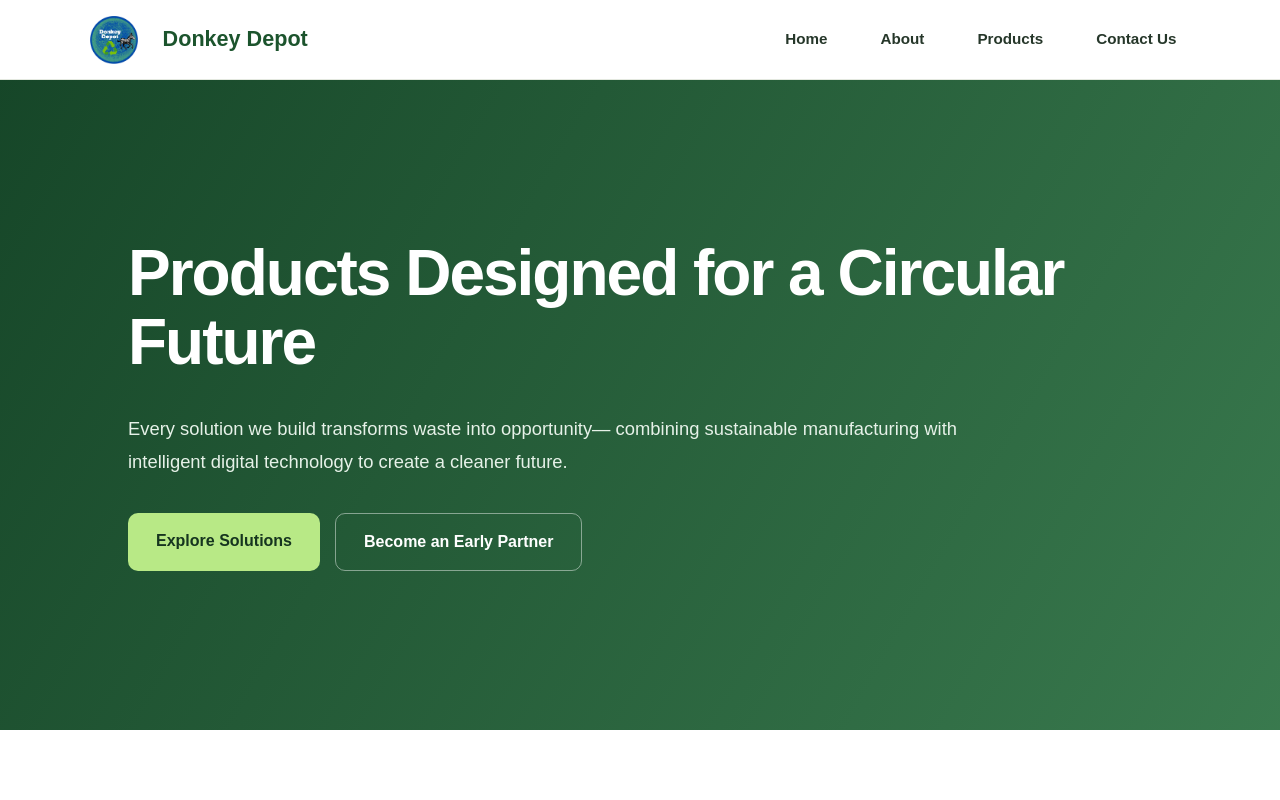
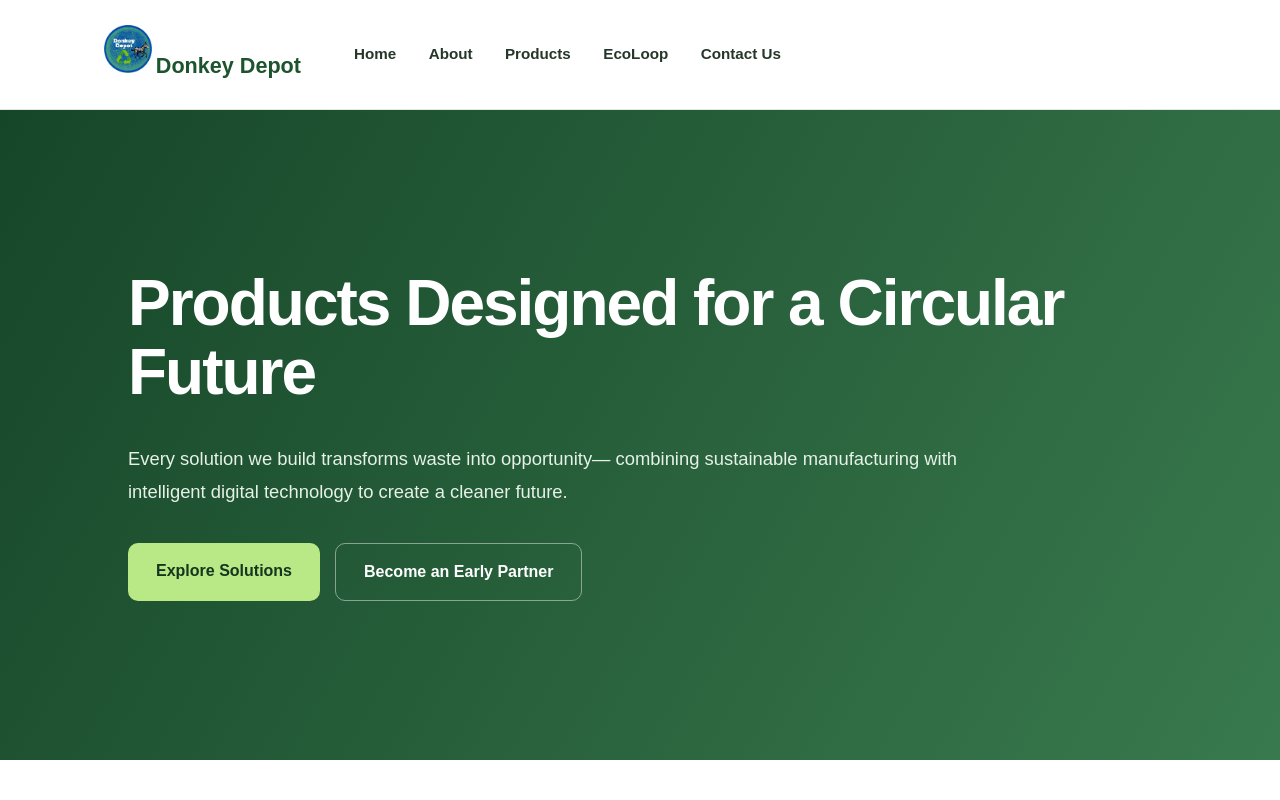
Before and after one commit to Donkey-Depot/Donkey-Depot, a plain HTML site: page src/pages/products/products.html in a window 1280 px wide. Shown: the top 800 px of the page. Drawn offline with Linux system fonts and the light colour scheme.

Commit message:
Update products.html

```diff
--- a/src/pages/products/products.html
+++ b/src/pages/products/products.html
@@ -8,17 +8,18 @@
 </head>
 <body>
     <nav>
-    <img src="../../assets/images/logo.png" alt="Donkey Depot logo">
+    <a href="../home/Home.html" class="logo">
+        <img src="../../assets/images/logo.png" alt="Donkey Depot logo">
+        <span>Donkey Depot</span>
+    </a>
 
-    <span>Donkey Depot</span>
-
-    <a href="../home/Home.html">Home</a>
-
-    <a href="../about/About.html">About</a>
-
-    <a href="../products/products.html">Products</a>
-
-    <a href="../contact/Contact.html">Contact Us</a>
+    <div class="nav-links">
+        <a href="../home/Home.html">Home</a>
+        <a href="../about/About.html">About</a>
+        <a href="products.html">Products</a>
+        <a href="../ecoloop/Ecoloop.html">EcoLoop</a>
+        <a href="../contact/Contact.html">Contact Us</a>
+    </div>
 </nav>
     <section id="products-hero">
     <div class="container">
```
